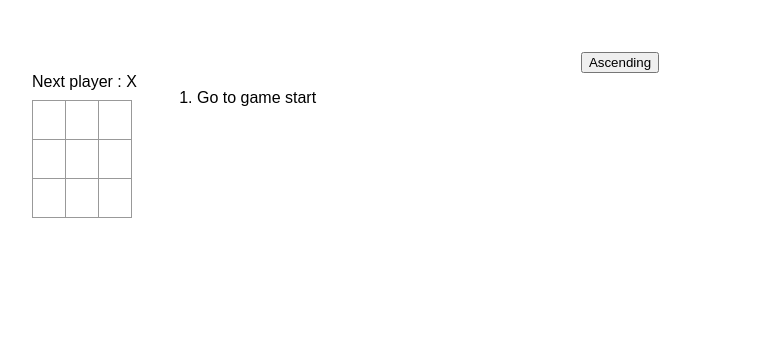
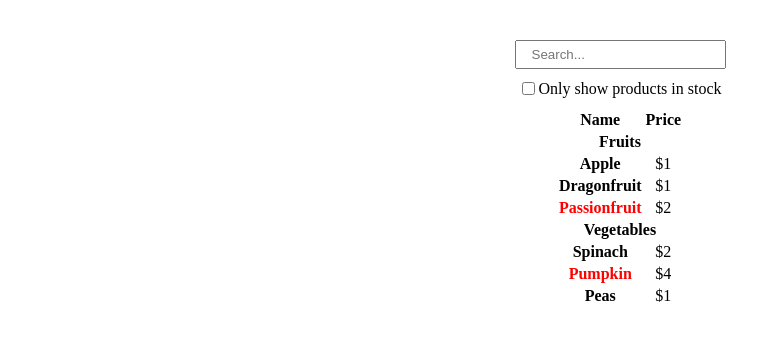
Before and after one commit to level1cr3/reactDoc, a React (Vite) app: page / in a window 1280 px wide. Shown: the top 340 px of the page, without its empty margins (20-777 px from the left). Built offline with nearby package versions, Linux system fonts and the light colour scheme.

Commit message:
Thinking in react complete

```diff
--- a/src/App.tsx
+++ b/src/App.tsx
@@ -1,10 +1,11 @@
 import "./App.css";
-import Game from "./tictactoe/Game";
+import FilterableProductTable from "./Thinking in react/FilterableProductTable";
+import products from "./Thinking in react/data/products";
 
 function App() {
   return (
     <>
-      <Game />
+      <FilterableProductTable products={products} />
     </>
   );
 }
--- /dev/null
+++ b/src/Thinking in react/FilterableProductTable.tsx
@@ -0,0 +1,28 @@
+import { useState } from "react";
+import ProductTable from "./ProductTable";
+import Searchbar from "./SearchBar";
+import type { Products } from "./types/Product";
+
+const FilterableProductTable = ({ products }: Products) => {
+  const [filterText, setFilterText] = useState("");
+  const [inStockOnly, setInStockOnly] = useState(false);
+
+  return (
+    <>
+      <Searchbar
+        filterText={filterText}
+        inStockOnly={inStockOnly}
+        onCheck={() => setInStockOnly(!inStockOnly)}
+        onSearch={(value: string) => setFilterText(value)}
+        // onFilterTextChange={setFilterText}
+      />
+      <ProductTable
+        products={products}
+        filterText={filterText}
+        inStockOnly={inStockOnly}
+      />
+    </>
+  );
+};
+
+export default FilterableProductTable;
--- /dev/null
+++ b/src/Thinking in react/ProductCategoryRow.tsx
@@ -0,0 +1,13 @@
+type Props = {
+  category: string;
+};
+
+const ProductCategoryRow = ({ category }: Props) => {
+  return (
+    <tr>
+      <th colSpan={2}>{category}</th>
+    </tr>
+  );
+};
+
+export default ProductCategoryRow;
--- /dev/null
+++ b/src/Thinking in react/ProductRow.tsx
@@ -0,0 +1,22 @@
+import type { Product } from "./types/Product";
+
+type Props = {
+  product: Product;
+};
+
+const ProductRow = ({ product }: Props) => {
+  const name = product.stocked ? (
+    product.name
+  ) : (
+    <span style={{ color: "red" }}>{product.name}</span>
+  );
+
+  return (
+    <tr>
+      <th scope="row">{name}</th>
+      <td>{product.price}</td>
+    </tr>
+  );
+};
+
+export default ProductRow;
--- /dev/null
+++ b/src/Thinking in react/ProductTable.tsx
@@ -0,0 +1,56 @@
+import type { ReactElement } from "react";
+import ProductCategoryRow from "./ProductCategoryRow";
+import ProductRow from "./ProductRow";
+import type { Product } from "./types/Product";
+
+type Props = {
+  products: Product[];
+  filterText: string;
+  inStockOnly: boolean;
+};
+
+const ProductTable = ({ products, inStockOnly, filterText }: Props) => {
+  const rows: ReactElement[] = [];
+  let lastCategory: string;
+
+  if (inStockOnly) {
+    products = products.filter((product) => product.stocked);
+  }
+
+  if (filterText) {
+    products = products.filter((product) => product.name.includes(filterText));
+  }
+
+  products.map((product) => {
+    if (product.category !== lastCategory) {
+      rows.push(
+        <ProductCategoryRow
+          key={product.category}
+          category={product.category}
+        />
+      );
+    }
+
+    rows.push(<ProductRow key={product.name} product={product} />);
+
+    lastCategory = product.category;
+  });
+
+  return (
+    <>
+      <div style={{ display: "flex", justifyContent: "center" }}>
+        <table>
+          <thead>
+            <tr>
+              <th>Name</th>
+              <th>Price</th>
+            </tr>
+          </thead>
+          <tbody>{rows}</tbody>
+        </table>
+      </div>
+    </>
+  );
+};
+
+export default ProductTable;
--- /dev/null
+++ b/src/Thinking in react/SearchBar.tsx
@@ -0,0 +1,45 @@
+import type { Dispatch, SetStateAction } from "react";
+
+type Props = {
+  filterText: string;
+  inStockOnly: boolean;
+  onCheck: () => void;
+  onSearch: (value: string) => void;
+  // onFilterTextChange: Dispatch<SetStateAction<string>>;
+};
+
+const Searchbar = ({ filterText, inStockOnly, onCheck, onSearch }: Props) => {
+  return (
+    <>
+      <form>
+        <input
+          type="search"
+          placeholder="Search..."
+          style={{ paddingInline: 15, paddingBlock: 5 }}
+          value={filterText}
+          onChange={(e) => onSearch(e.target.value)}
+          // onChange={(e) => onFilterTextChange(e.target.value)}
+        />
+
+        <div
+          style={{
+            marginBlock: 10,
+            display: "flex",
+            alignItems: "center",
+            justifyContent: "center",
+          }}
+        >
+          <input
+            type="checkbox"
+            id="check"
+            checked={inStockOnly}
+            onChange={onCheck}
+          />
+          <label htmlFor="check">Only show products in stock</label>
+        </div>
+      </form>
+    </>
+  );
+};
+
+export default Searchbar;
--- /dev/null
+++ b/src/Thinking in react/data/products.ts
@@ -0,0 +1,8 @@
+export default [
+  { category: "Fruits", price: "$1", stocked: true, name: "Apple" },
+  { category: "Fruits", price: "$1", stocked: true, name: "Dragonfruit" },
+  { category: "Fruits", price: "$2", stocked: false, name: "Passionfruit" },
+  { category: "Vegetables", price: "$2", stocked: true, name: "Spinach" },
+  { category: "Vegetables", price: "$4", stocked: false, name: "Pumpkin" },
+  { category: "Vegetables", price: "$1", stocked: true, name: "Peas" },
+];
--- /dev/null
+++ b/src/Thinking in react/types/Product.ts
@@ -0,0 +1,13 @@
+export type Product = {
+  category: string;
+  price: string;
+  stocked: boolean;
+  name: string;
+};
+
+export type Products = {
+  products: Product[];
+};
+
+// export default Product; // this don't work because export default is for
+// export default a type or interface — because types don’t exist at runtime, and export default is meant for values that exist at runtime.
```
